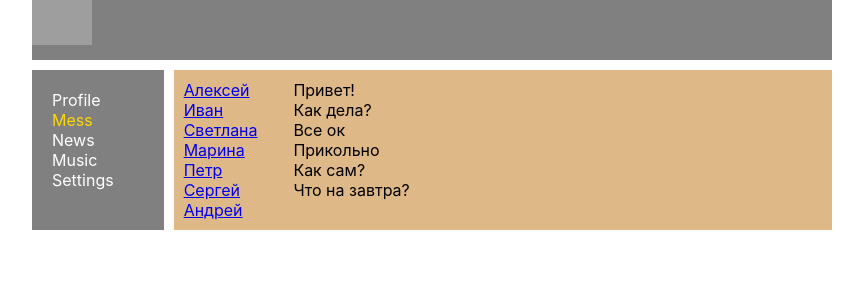
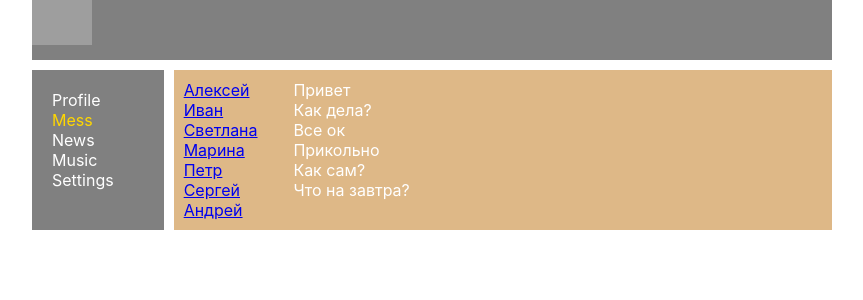
Before and after one commit to shirguin/samurai_project_1, a React (Create React App) app: page /dialogs in a window 1280 px wide. Shown: the top 300 px of the page, without its empty margins (208-1071 px from the left). Built offline with nearby package versions, Linux system fonts and the light colour scheme; grey boxes are pictures that could not be loaded.

Commit message:
END Lesson_26

```diff
--- a/src/App.js
+++ b/src/App.js
@@ -9,7 +9,8 @@ import Music from "./components/Music/Music";
 import Settings from "./components/Settings/Settings";
 import { BrowserRouter, Route, Routes } from "react-router-dom";
 
-const App = () => {
+const App = (props) => {
+
   return (
     <BrowserRouter>
       <div className="app-wrapper">
@@ -17,8 +18,8 @@ const App = () => {
         <Navbar />
         <div className="app-wrapper-content">
           <Routes>
-            <Route path="/dialogs" element={<Dialogs />} />
-            <Route path="/profile" element={<Profile />} />
+            <Route path="/dialogs" element={<Dialogs dialogs = {props.dialogs} messages = {props.messages}/>} />
+            <Route path="/profile" element={<Profile posts = {props.posts}/>} />
             <Route path="/news" element={<News />} />
             <Route path="/music" element={<Music />} />
             <Route path="/settings" element={<Settings />} />
--- /dev/null
+++ b/src/components/Dialogs/DialogItem/DialogItem.jsx
@@ -0,0 +1,16 @@
+import React from "react";
+import classes from "./../Dialogs.module.css";
+import { NavLink } from "react-router-dom";
+
+const DialogItem = (props) => {
+  let path = "/dialogs/" + props.id;
+
+  return (
+    <div className={classes.dialog + " " + classes.active}>
+      <NavLink to={path}>{props.name}</NavLink>
+    </div>
+  );
+};
+
+
+export default DialogItem;
--- a/src/components/Dialogs/Dialogs.jsx
+++ b/src/components/Dialogs/Dialogs.jsx
@@ -1,43 +1,21 @@
 import React from "react";
 import classes from "./Dialogs.module.css";
-import { NavLink } from "react-router-dom";
+import DialogItem from "./DialogItem/DialogItem";
+import Message from "./Message/Message";
 
-const DialogItem = (props) => {
-  let path = "/dialogs/" + props.id;
+const Dialogs = (props) => {
+
+  const dialogsElements = props.dialogs.map((dialog) => (
+    <DialogItem name={dialog.name} id={dialog.id} />
+  ));
+  const messagesElements = props.messages.map((message) => (
+    <Message message={message.message} />
+  ));
 
   return (
-    <div className={classes.dialog + " " + classes.active}>
-      <NavLink to={path}>{props.name}</NavLink>
-    </div>
-  );
-};
-
-const Message = (props)=>{
-  return(
-    <div className={classes.message}>{props.message}</div>
-  )
-}
-
-const Dialogs = (props) => {
-  return (
     <div className={classes.dialogs}>
-      <div className={classes.dialogsItems}>
-        <DialogItem name="Алексей" id="1" />
-        <DialogItem name="Иван" id="2" />
-        <DialogItem name="Светлана" id="3" />
-        <DialogItem name="Марина" id="4" />
-        <DialogItem name="Петр" id="5" />
-        <DialogItem name="Сергей" id="6" />
-        <DialogItem name="Андрей" id="7" />
-      </div>
-      <div className={classes.messages}>
-        <Message message = 'Привет!'/>
-        <Message message = 'Как дела?'/>
-        <Message message = 'Все ок'/>
-        <Message message = 'Прикольно'/>
-        <Message message = 'Как сам?'/>
-        <Message message = 'Что на завтра?'/>
-      </div>
+      <div className={classes.dialogsItems}>{dialogsElements}</div>
+      <div className={classes.messages}>{messagesElements}</div>
     </div>
   );
 };
--- a/src/components/Dialogs/Dialogs.module.css
+++ b/src/components/Dialogs/Dialogs.module.css
@@ -1,24 +1,24 @@
 .dialogs {
-    display: grid;
-    grid-template-columns: 2fr 10fr;
+  display: grid;
+  grid-template-columns: 2fr 10fr;
 }
 
 .dialogsItems {
-    padding: 10px;
+  padding: 10px;
+  color: white;
 }
 
 .dialogsItems .active {
-    color: gold;
+  color: gold;
 }
 
 .dialog {
-
 }
 
 .messages {
-padding: 10px;
+  padding: 10px;
 }
 
-.message {
-
+.messages .message {
+  color: white;
 }
--- /dev/null
+++ b/src/components/Dialogs/Message/Message.jsx
@@ -0,0 +1,9 @@
+import React from "react";
+import classes from "./../Dialogs.module.css";
+
+const Message = (props) => {
+  return <div className={classes.message}>{props.message}</div>;
+};
+
+
+export default Message;
--- a/src/components/Profile/MyPosts/MyPosts.jsx
+++ b/src/components/Profile/MyPosts/MyPosts.jsx
@@ -2,8 +2,11 @@ import React from "react";
 import classes from "./MyPosts.module.css";
 import Post from "./Post/Post";
 
-const MyPosts = () => {
-  console.log(classes);
+const MyPosts = (props) => {
+
+  const postsElements = props.posts.map((post) => (
+    <Post message={post.message} count={post.count} />
+  ));
   return (
     <div>
       <h3>My posts</h3>
@@ -17,10 +20,7 @@ const MyPosts = () => {
           <button>Remove</button>
         </div>
       </div>
-      <div>
-        <Post message="Hi, how are you?" count="10" />
-        <Post message="It's my first post" count="15" />
-      </div>
+      <div>{postsElements}</div>
     </div>
   );
 };
--- a/src/components/Profile/Profile.jsx
+++ b/src/components/Profile/Profile.jsx
@@ -3,11 +3,11 @@ import classes from "./Profile.module.css";
 import MyPosts from "./MyPosts/MyPosts";
 import ProfileInfo from "./ProfileInfo/ProfileInfo";
 
-const Profile = () => {
+const Profile = (props) => {
   return (
     <div>
       <ProfileInfo />
-      <MyPosts />
+      <MyPosts posts = {props.posts}/>
     </div>
   );
 };
--- a/src/index.js
+++ b/src/index.js
@@ -4,10 +4,34 @@ import "./index.css";
 import App from "./App";
 import reportWebVitals from "./reportWebVitals";
 
+const state = {
+  posts: [
+    { id: 1, message: "Hi, how are you?", count: 9 },
+    { id: 2, message: "It's my first post", count: 14 },
+  ],
+  dialogs: [
+    { id: 1, name: "Алексей" },
+    { id: 2, name: "Иван" },
+    { id: 3, name: "Светлана" },
+    { id: 4, name: "Марина" },
+    { id: 5, name: "Петр" },
+    { id: 6, name: "Сергей" },
+    { id: 7, name: "Андрей" },
+  ],
+  messages : [
+    { id: 1, message: "Привет" },
+    { id: 2, message: "Как дела?" },
+    { id: 3, message: "Все ок" },
+    { id: 4, message: "Прикольно" },
+    { id: 5, message: "Как сам?" },
+    { id: 6, message: "Что на завтра?" },
+  ],
+}
+
 const root = ReactDOM.createRoot(document.getElementById("root"));
 root.render(
   <React.StrictMode>
-    <App />
+    <App dialogs = {state.dialogs} messages = {state.messages} posts = {state.posts}/>
   </React.StrictMode>
 );
 
```
